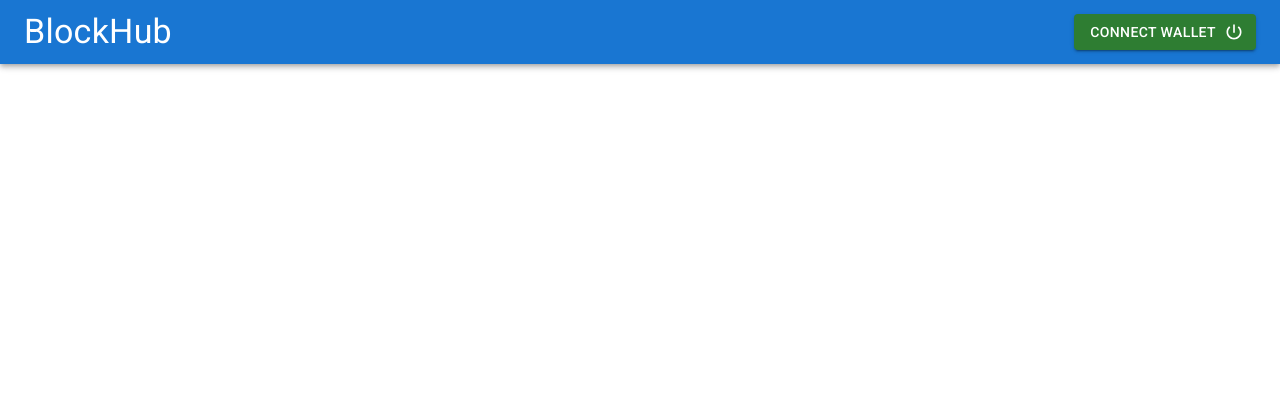
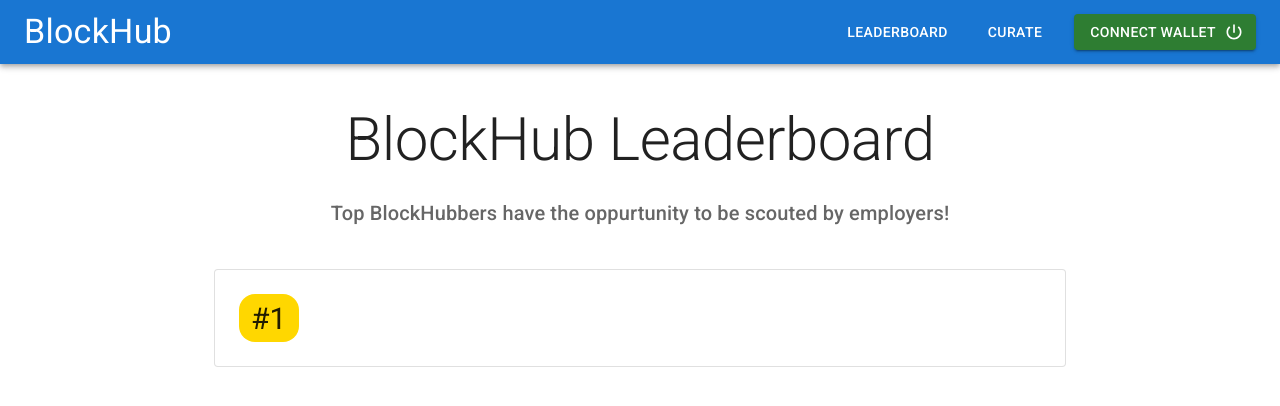
Before and after one commit to ihtasham42/kcl-blockchain-hackathon, a React (Create React App) app in the folder client/: page /leaderboard in a window 1280 px wide. Shown: the top 406 px of the page. Built offline with nearby package versions, Linux system fonts and the light colour scheme; no server answers.

Commit message:
leaderboard nav button

```diff
--- a/client/src/App.js
+++ b/client/src/App.js
@@ -9,6 +9,7 @@ import Navbar from "./components/Navbar";
 import Home from "./pages/Home";
 import LogIn from "./pages/LogIn";
 import ProjectDetails from "./pages/ProjectDetails";
+import Leaderboard from "./pages/Leaderboard";
 
 function App() {
   return (
@@ -19,6 +20,7 @@ function App() {
         <Route index element={<Home />} />
         <Route path="login" element={<LogIn />} />
         <Route path="projects" element={<ProjectDetails />} />
+        <Route path="leaderboard" element={<Leaderboard />} />
       </Routes>
     </Box>
   );
--- a/client/src/components/Navbar.js
+++ b/client/src/components/Navbar.js
@@ -17,6 +17,7 @@ import { generateChallenge, authenticate } from "./utils/LensProtocol/login";
 import { createProfile, getProfile } from "./utils/LensProtocol/profile";
 import { uploadToIPFS } from "./utils/ipfs";
 import { v4 as uuidv4 } from "uuid";
+import { Link as RouterLink } from "react-router-dom";
 import {
   createPostTypedData,
   explorePublications,
@@ -288,6 +289,12 @@ const Navbar = () => {
           <Typography variant="h4">BlockHub</Typography>
         </Box>
         <Stack direction="row" spacing={3}>
+          <Button color="inherit" component={RouterLink} to="/leaderboard">
+            Leaderboard
+          </Button>
+          <Button color="inherit" component={RouterLink} to="/">
+            Curate
+          </Button>
           {currAcc == "" ? (
             <Button
               onClick={connectWallet}
@@ -308,6 +315,8 @@ const Navbar = () => {
             </Button>
           ) : null}
           {lensProfileId !== "" ? (
+            <Stack alignItems="center" spacing={2} direction="row">
+              <Typography variant="h5">840 Blockos</Typography>
               <Button
                 color="success"
                 variant="contained"
@@ -315,6 +324,7 @@ const Navbar = () => {
               >
                 Add Project
               </Button>
+            </Stack>
           ) : null}
         </Stack>
       </Toolbar>
--- /dev/null
+++ b/client/src/pages/Leaderboard.js
@@ -0,0 +1,37 @@
+import {
+  Card,
+  CardActionArea,
+  CardContent,
+  Chip,
+  Stack,
+  Typography,
+} from "@mui/material";
+import { Box, Container } from "@mui/system";
+import React from "react";
+
+const Leaderboard = () => {
+  return (
+    <Box>
+      <Container maxWidth="md">
+        <Box sx={{ mt: 5, textAlign: "center" }}>
+          <Typography variant="h2" gutterBottom>
+            BlockHub Leaderboard
+          </Typography>
+          <Typography variant="h6" color="text.secondary" sx={{ mb: 5 }}>
+            Top BlockHubbers have the oppurtunity to be scouted by employers!
+          </Typography>
+          <Card variant="outlined" sx={{ padding: 3 }}>
+            <Stack direction="row" alignItems={"center"}>
+              <Chip
+                label="#1"
+                sx={{ backgroundColor: "gold", fontSize: "30px", py: 3 }}
+              />
+            </Stack>
+          </Card>
+        </Box>
+      </Container>
+    </Box>
+  );
+};
+
+export default Leaderboard;
```
Lines whose indentation alone changed are shown as unchanged.
